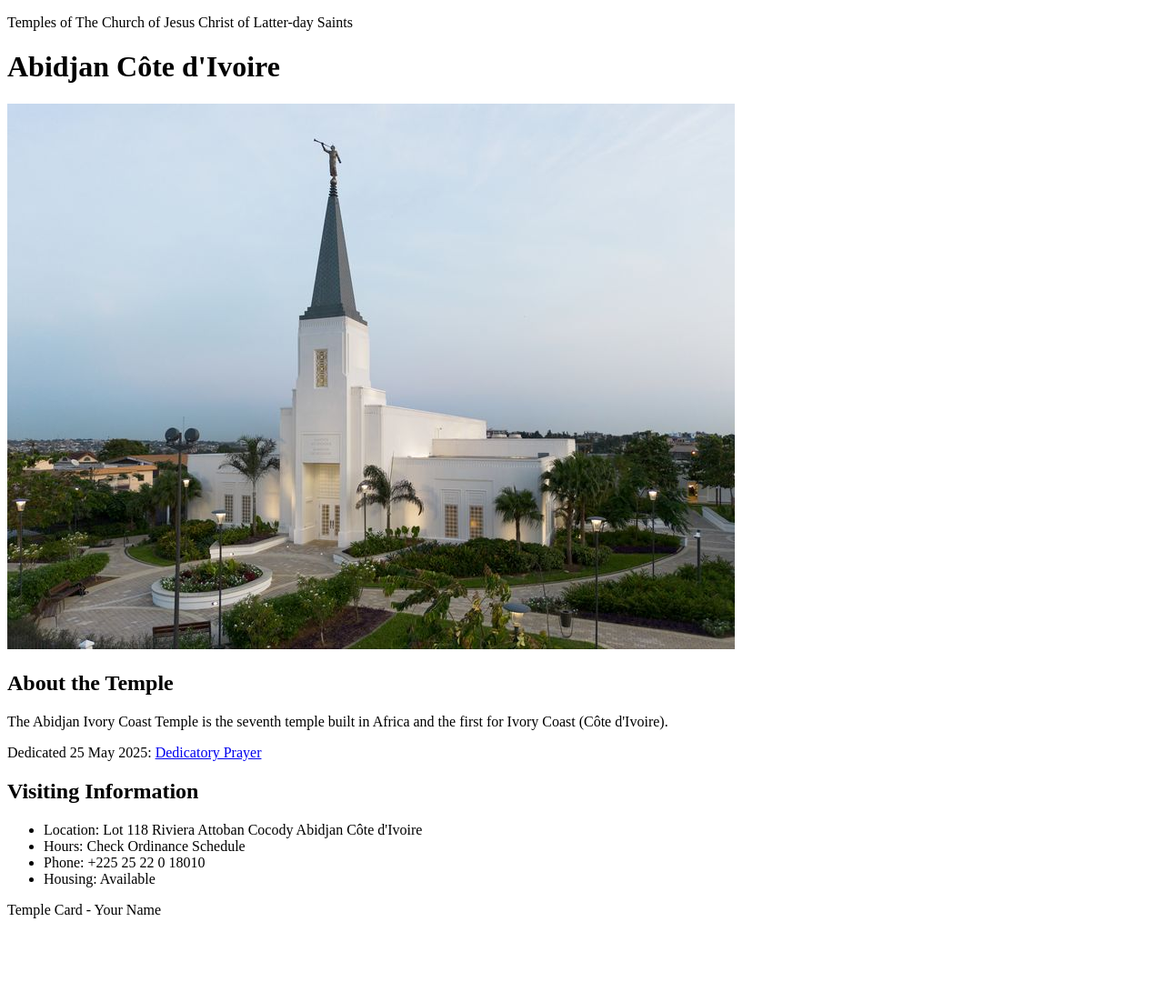
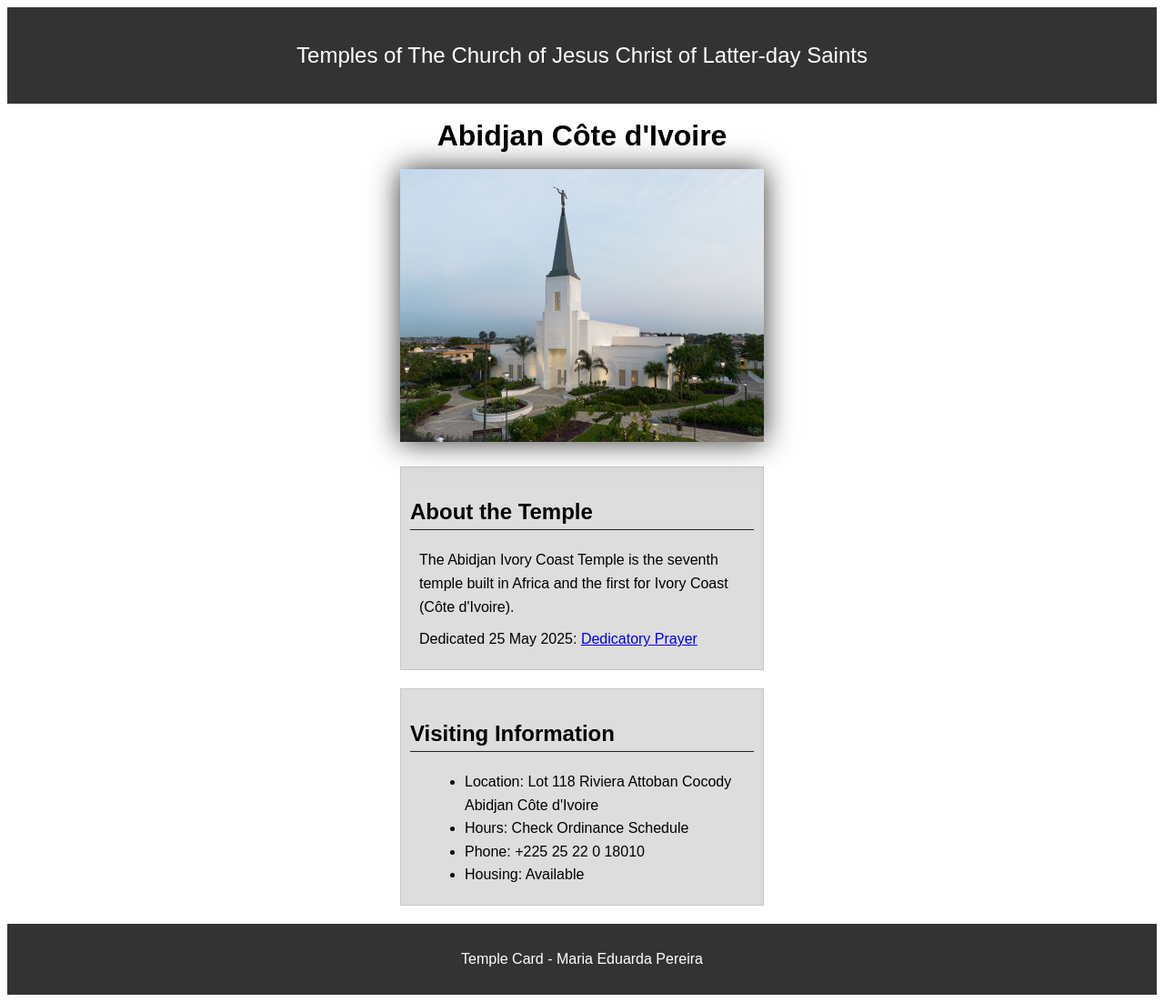
Before and after one commit to mariapereira1002/wdd130, a plain HTML site: page week02/temple.html in a window 1280 px wide. Shown: the whole page at 91% size. Before the commit the page ends 1026 px from the top, so only its background shows below. Drawn offline with Linux system fonts and the light colour scheme.

Commit message:
created a CSS

```diff
--- /dev/null
+++ b/week02/styles/temple.css
@@ -0,0 +1,56 @@
+body {
+    font-family: Arial, Helvetica, sans-serif;
+    line-height: 1.6;
+}
+
+header {
+    background-color: #333;
+    color: #fff;
+    padding: 10px;
+    text-align: center;
+    font-size: 24px;
+}
+
+main {
+    width: 400px;
+    margin: 0 auto;
+}
+
+h1 {
+    margin: 10px;
+    text-align: center;
+}
+
+h2 {
+    border-bottom: 1px solid #222;
+}
+
+img {
+    width: 100%;
+    height: auto;
+    box-shadow: 0 0 30px #333;
+}
+
+section {
+    margin: 20px 0;
+    border: 1px solid rgb(0 0 0 / 10%);
+    padding: 10px;
+    background-color: #ddd;
+    font-size: 1rem;
+}
+
+section p {
+    margin: 10px;
+}
+
+ul {
+    margin: 10px 20px;
+}
+
+footer {
+    font-size: 1rem;
+    background-color: #333;
+    color: #fff;
+    padding: 10px;
+    text-align: center;
+}
--- a/week02/temple.html
+++ b/week02/temple.html
@@ -5,6 +5,7 @@
     <meta charset="UTF-8">
     <meta name="viewport" content="width=device-width, initial-scale=1.0">
     <title>Temple Card - Abidjan Côte d'Ivoire</title>
+    <link rel="stylesheet" href="styles/temple.css">
 </head>
 
 <body>
@@ -32,7 +33,7 @@
         </section>
     </main>
     <footer>
-        <p>Temple Card - Your Name</p>
+        <p>Temple Card - Maria Eduarda Pereira</p>
     </footer>
 </body>
 
```
